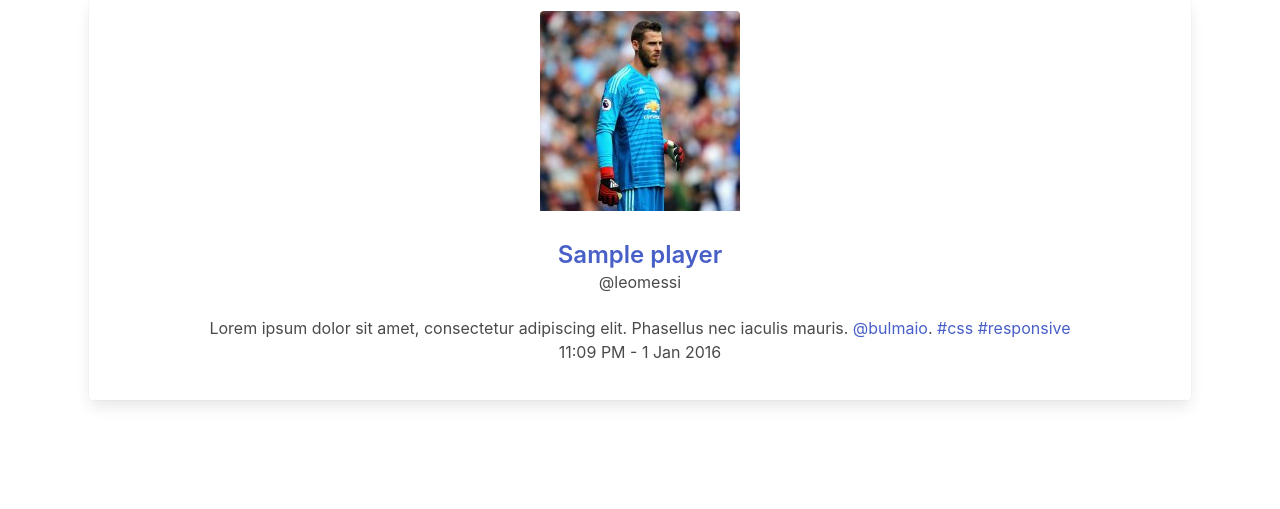
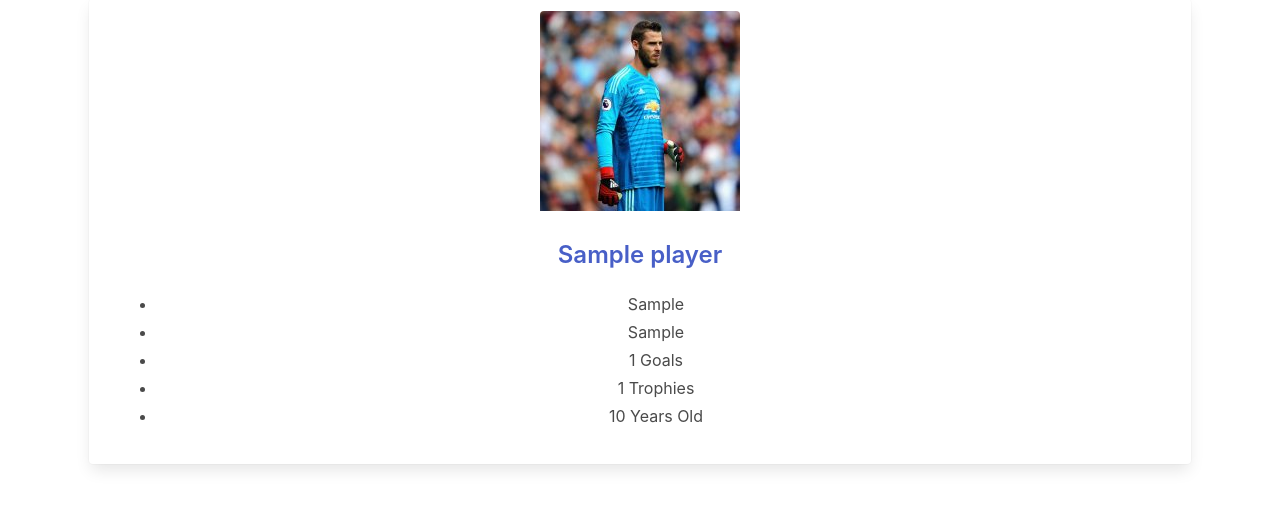
Before and after one commit to owaiswiz/footbook, a Rails app: page / in a window 1280 px wide; the page is wider, and only the part inside the window is pictured. Shown: the part 236-745 px from the top of that part. Run offline with Rails 7, Linux system fonts and the light colour scheme; tables that the repository leaves empty hold one stand-in row (values such as "Sample post"); style sheets or scripts are compiled from the project's sources; some libraries are stand-ins or nearby versions.

Commit message:
Make showing popular players dynamic

```diff
--- a/app/views/home/index.html.erb
+++ b/app/views/home/index.html.erb
@@ -1,7 +1,6 @@
 <h1 class="is-size-2">Popular Players</h1>
 <div class="players">
 	<% @popular_players.each do |player| %>
-		<%= puts player.id %>
 		<%= render partial: "partials/player", locals: {player: player} %>
 	<% end %>
 </div>
--- a/app/views/partials/_player.html.erb
+++ b/app/views/partials/_player.html.erb
@@ -8,15 +8,16 @@
     <div class="media">
       <div class="media-content has-text-centered ">
         <p class="title is-4"><a href='/player/show/<%= player.id %>'><%= player.name %></a>
-        <p class="subtitle is-6">@leomessi</p>
       </div>
     </div>
     <div class="content">
-      Lorem ipsum dolor sit amet, consectetur adipiscing elit.
-      Phasellus nec iaculis mauris. <a>@bulmaio</a>.
-      <a href="#">#css</a> <a href="#">#responsive</a>
-      <br>
-      <time datetime="2016-1-1">11:09 PM - 1 Jan 2016</time>
+      <ul>
+        <li><%= player.nationality %></li>
+        <li><%= player.club || 'No Club' %></li>
+        <li><%= player.goals %> Goals</li>
+        <li><%= player.trophies %> Trophies</li>
+        <li><%= player.age %> Years Old</li>
+      </ul>
     </div>
   </div>
 </div>
```
